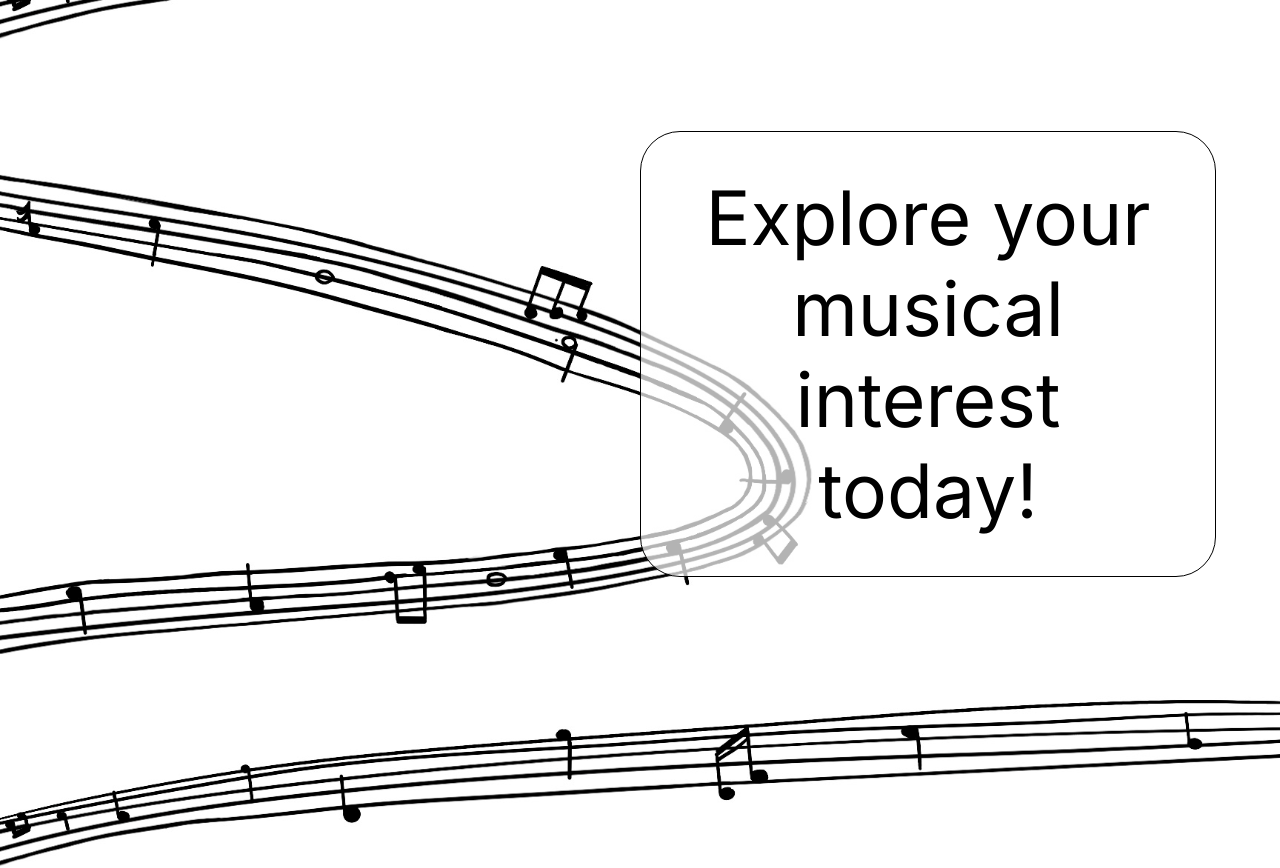
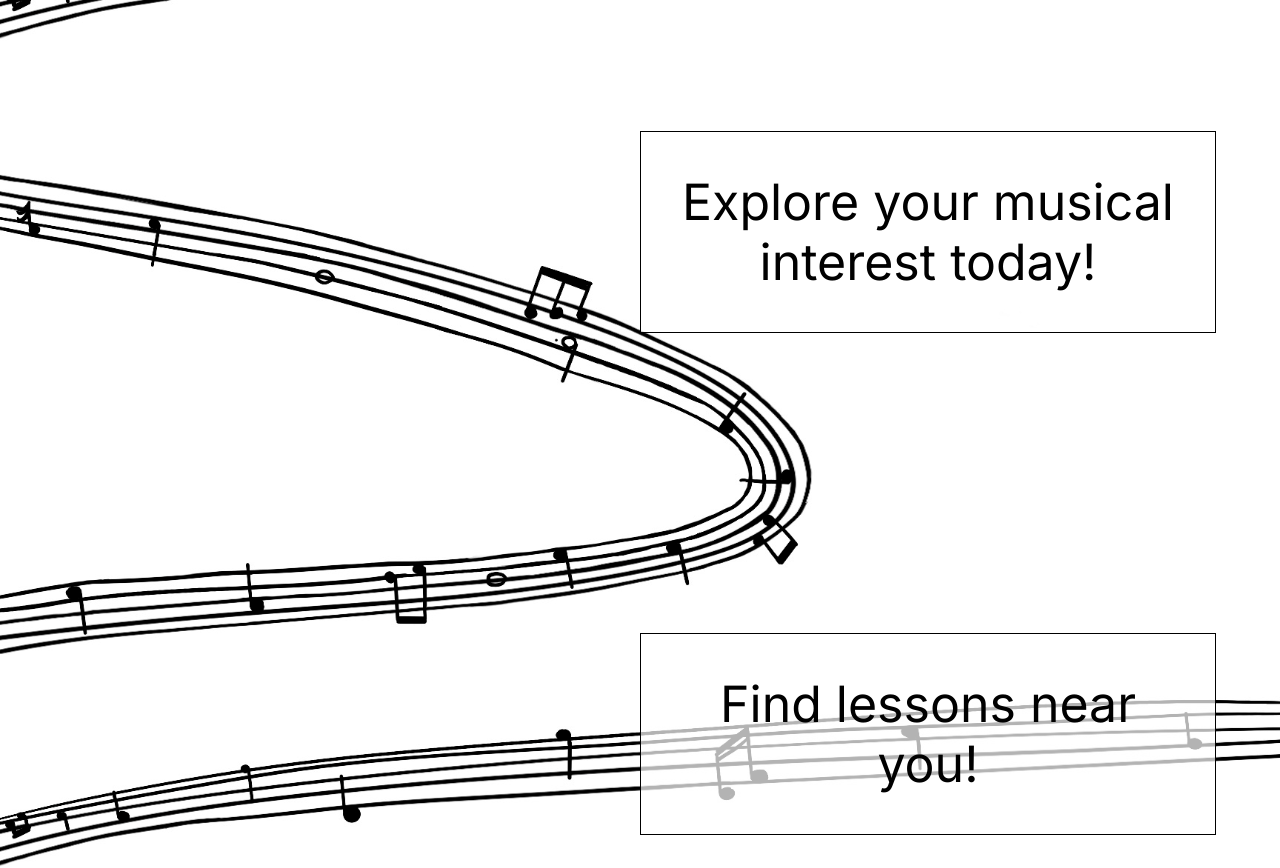
Before and after one commit to Kevin-Arista/ClassicalHub, a React (Create React App) app: page / in a window 1280 px wide. Shown: the part 1000-1868 px from the top of the page. Built offline with nearby package versions, Linux system fonts and the light colour scheme; a web font is replaced by a local one.

Commit message:
prioritized nav z-index and adjusted font-size for banner text

```diff
--- a/src/components/navbar.scss
+++ b/src/components/navbar.scss
@@ -10,6 +10,7 @@
 	align-items: center;
 	padding: 1rem 15rem;
 	box-sizing: border-box;
+	z-index: 9999;
 
 	.Logo {
 		.nav-link {
--- a/src/pages/home.css
+++ b/src/pages/home.css
@@ -56,20 +56,14 @@
 	font-family: "Inter", sans-serif;
 	font-optical-sizing: auto;
 	font-weight: 400;
-	font-size: 75px;
+	font-size: 50px;
 	font-style: normal;
 	margin-bottom: 300px;
 	color: black;
 	background-color: rgba(255, 255, 255, 0.7);
 	border: black solid 1px;
-	border-radius: 40px;
 	padding: 40px;
 	text-align: center;
-	transition: transform 0.3s ease, box-shadow 0.3s ease;
-}
-.banner:hover {
-	transform: translateY(-10px);
-	box-shadow: 0px 8px 16px rgba(0, 0, 0, 0.2);
 }
 
 .intro-card {
```
